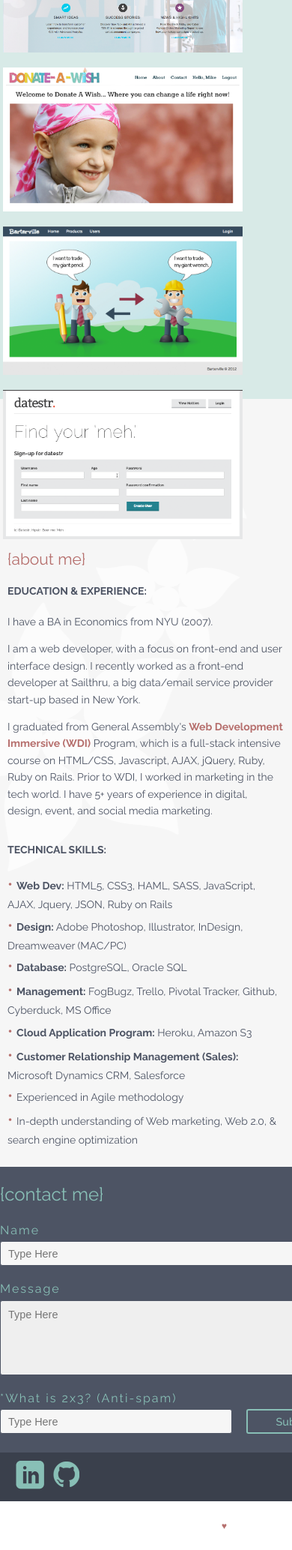
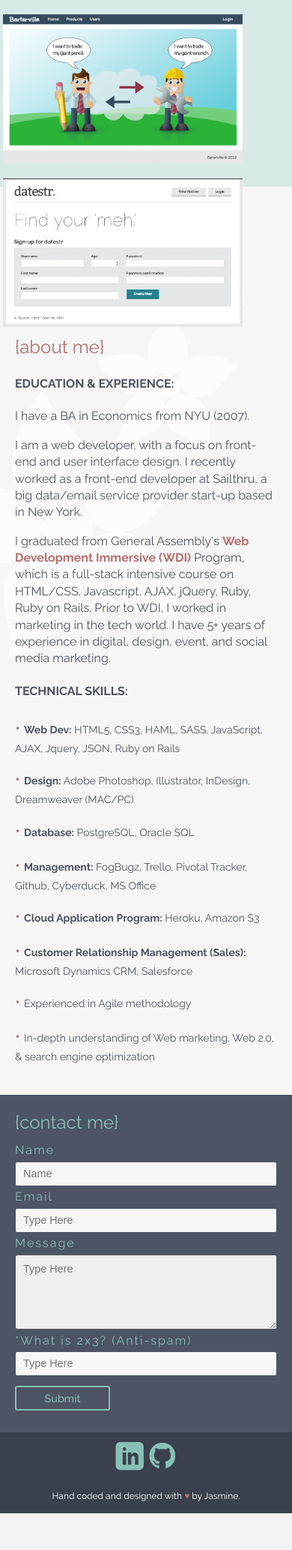
Before and after one commit to jchabra/web_portfolio, a PHP site: page / in a window 390 px wide; the page is wider, and only the part inside the window is pictured. Shown: the part 635-2702 px from the top of that part at 75% size. After the commit the page ends 2653 px from the top of that part, so only its background shows below. Run offline with PHP 8.4, Linux system fonts and the light colour scheme.

Commit message:
updated the responsive layout for about, contact and footer sections

```diff
--- a/css/style.css
+++ b/css/style.css
@@ -127,6 +127,9 @@
     color: #b66f6d;
     margin-bottom: 15px;
   }
+  section.about a:hover {
+    text-decoration: underline;
+  }
 
   section.contact {
     background-color: #4d5464;
@@ -138,19 +141,18 @@
   footer {
     background-color: #3a404c;
     color: white;
-    height: 65px;
+    height: 100%;
   }
   footer p.text {
-    float: right;
-    padding: 10px 20px;
+    text-align: right;
+    padding-top: 10px;
   }
   footer .footer_links {
     display: inline-block;
-    margin: 10px 20px;
+    margin-top: 12px;
   }
   footer .footer_links a {
     display: inline-block;
-    margin-right: 5px;
   }
   footer .footer_links a.linkedin {
     background: url("../images/linkedin_icon.png") no-repeat;
@@ -422,82 +424,44 @@
     color: #b66f6d;
   }
 
-  .zero {
-    margin: 0;
-    padding: 0;
-  }
-
-  .top {
-    margin-top: 0;
-  }
-
-  .top2 {
-    margin-top: 30px;
-  }
-
-  .underline a:hover {
-    text-decoration: underline;
-  }
-
   .text {
     font-size: 12px;
     line-height: 1.6;
     font-family: 'Raleway', serif;
   }
 
-  .about {
+  #about_bullet {
+    margin-top: 0;
+    margin-bottom: 0;
+  }
+  #about_bullet p {
     font-size: 14px;
     line-height: 1.6;
     font-family: 'Raleway', sans-serif;
   }
-  .about.bullet {
-    margin-top: 0;
-    margin-bottom: 0;
-  }
-  .about span {
+  #about_bullet span {
     font-size: 20px;
     color: #b66f6d;
     margin: 0 5px 0 0;
   }
 
-  .section {
-    margin-bottom: 200px;
+  form {
+    margin: 0 auto;
+    padding: 10px 0 0 0 !important;
   }
-
-  form {
-    width: 960px;
-    margin: 0 auto;
-  }
-  form .form_fields {
-    display: inline-block;
-    width: 460px;
-    margin-right: 15px;
-  }
-  form .form_fields.antispam {
-    width: 310px;
-  }
-  form .form_fields.antispam input {
-    width: 310px;
-  }
-  form .form_fields label {
+  form label {
     color: #88bfb6;
   }
-  form .form_textarea {
-    display: inline-block;
-    width: 940px;
-  }
-  form .form_textarea label {
-    color: #88bfb6;
+  form.contact_form div {
+    margin-bottom: 1%;
   }
 
   label {
     display: block;
-    margin-top: 20px;
     letter-spacing: 2px;
   }
 
   input, textarea {
-    width: 460px;
     height: 33px;
     background: #f6f6f6;
     border-radius: 3px;
@@ -515,7 +479,6 @@
   }
 
   textarea {
-    width: 940px;
     height: 100px;
     font-family: Arial, Helvetica, sans-serif;
     background: #efefef;
@@ -542,6 +505,7 @@
 @media screen and (min-width: 768px) {
   #header {
     background: url(../images/flower2.png) no-repeat;
+    background-color: #4d5464;
     background-size: 280px;
     background-position: 15% -45px;
     height: 190px;
@@ -564,6 +528,10 @@
   #header .container nav ul.nav_links li a:hover {
     color: #b66f6d;
   }
+
+  #contact section.contact form .submit_button {
+    margin-top: 22px;
+  }
 }
 @media screen and (max-width: 767px) {
   nav h1 {
@@ -571,6 +539,17 @@
   }
   nav ul li {
     font-size: 200%;
+  }
+
+  #contact section.contact form .submit_button {
+    margin-top: 10px;
+  }
+
+  footer .footer_links, footer p.text {
+    text-align: center;
+  }
+  footer p.text {
+    padding-top: 0px;
   }
 }
 @media screen and (max-width: 550px) {
--- a/index.html
+++ b/index.html
@@ -25,58 +25,6 @@
 </head>
 
 <body>
-<div class="grid-container" style="background: green;">
-  <div class="grid-50 mobile-grid-100" style="background: red;">
-    I am 50% wide on desktop.
-    I am 100% wide on mobile.
-  </div>
-  <div class="grid-25 mobile-grid-50" style="background: blue;">
-    I am 25% wide on desktop.
-    I am 50% wide on mobile.
-  </div>
-  <div class="grid-25 mobile-grid-50" style="background: yellow;">
-    <span class="hide-on-desktop" style="background: purple;">
-      I am hidden on desktop.
-    </span>
-    <span class="hide-on-mobile" style="background: orange;">
-      I am hidden on mobile.
-    </span>
-  </div>
-</div><!-- test example -->
-
-Test 2
-<div class="grid-container" style="border: 1px solid red;">
-  <div class="grid-50" style="border: 1px solid green;">
-    Tall content here that
-    would be alongside the
-    50%, 25|25 25|25 rows.
-  </div>
-
-  <!--
-    Nested grid units...
-  -->
-
-  <div class="grid-50 grid-parent" style="border: 1px solid blue;">
-    <div class="grid-50" style="border: 1px solid orange;">
-      Row 1:
-        I am 25% (50% of 50%)
-    </div>
-    <div class="grid-50" style="border: 1px solid yellow;">
-      Row 1:
-        I am 25% (50% of 50%)
-    </div>
-    <div class="grid-50" style="border: 1px solid pink;">
-      Row 2:
-        I am 25% (50% of 50%)
-    </div>
-    <div class="grid-50" style="border: 1px solid purple;">
-      Row 2:
-        I am 25% (50% of 50%)
-    </div>
-  </div>
-</div><!-- test 2 -->
-
-
   <div id="wrapper">
   <!-- ******** Header and Nav ******** -->
   <div id="header">
@@ -205,20 +153,22 @@ Test 2
   <div id="about">
     <section class="about">
       <div class="container grid-container">
-        <h2>{about me}</h2>
-        <h4 class="top">EDUCATION &amp; EXPERIENCE:</h4>
-        <p class="about">I have a BA in Economics from NYU (2007).</p>
-        <p class="about">I am a web developer, with a focus on front-end and user interface design. I recently worked as a front-end developer at Sailthru, a big data/email service provider start-up based in New York.</p>
-        <p class="underline about">I graduated from General Assembly's <a href="http://wdi2.github.io/students/" target="_blank"><b>Web Development Immersive (WDI)</b></a> Program, which is a full-stack intensive course on HTML/CSS, Javascript, AJAX, jQuery, Ruby, Ruby on Rails. Prior to WDI, I worked in marketing in the tech world. I have 5+ years of experience in digital, design, event, and social media marketing.</p>
-        <h4 class="top2">TECHNICAL SKILLS:</h4>
-        <p class="about bullet"><span>&bull;</span><strong>Web Dev:</strong> HTML5, CSS3, HAML, SASS, JavaScript, AJAX, Jquery, JSON, Ruby on Rails</p>
-        <p class="about bullet"><span>&bull;</span><strong>Design:</strong> Adobe Photoshop, Illustrator, InDesign, Dreamweaver (MAC/PC)</p>
-        <p class="about bullet"><span>&bull;</span><strong>Database:</strong> PostgreSQL, Oracle SQL</p>
-        <p class="about bullet"><span>&bull;</span><strong>Management:</strong> FogBugz, Trello, Pivotal Tracker, Github, Cyberduck, MS Office </p>
-        <p class="about bullet"><span>&bull;</span><strong>Cloud Application Program:</strong> Heroku, Amazon S3</p>
-        <p class="about bullet"><span>&bull;</span><strong>Customer Relationship Management (Sales):</strong> Microsoft Dynamics CRM, Salesforce</p>
-        <p class="about bullet"><span>&bull;</span>Experienced in Agile methodology</p>
-        <p class="about bullet"><span>&bull;</span>In-depth understanding of Web marketing, Web 2.0, &amp; search engine optimization</p>
+        <h2 class="grid-100 mobile-grid-100">{about me}</h2>
+        <h4 class="top grid-100 mobile-grid-100">EDUCATION &amp; EXPERIENCE:</h4>
+        <p class="grid-100 mobile-grid-100">I have a BA in Economics from NYU (2007).</p>
+        <p class="grid-100 mobile-grid-100">I am a web developer, with a focus on front-end and user interface design. I recently worked as a front-end developer at Sailthru, a big data/email service provider start-up based in New York.</p>
+        <p class="grid-100 mobile-grid-100">I graduated from General Assembly's <a href="http://wdi2.github.io/students/" target="_blank"><b>Web Development Immersive (WDI)</b></a> Program, which is a full-stack intensive course on HTML/CSS, Javascript, AJAX, jQuery, Ruby, Ruby on Rails. Prior to WDI, I worked in marketing in the tech world. I have 5+ years of experience in digital, design, event, and social media marketing.</p>
+        <h4 class="top2 grid-100 mobile-grid-100">TECHNICAL SKILLS:</h4>
+        <div id="about_bullet">
+          <p class="grid-100 mobile-grid-100"><span>&bull;</span><strong>Web Dev:</strong> HTML5, CSS3, HAML, SASS, JavaScript, AJAX, Jquery, JSON, Ruby on Rails</p>
+          <p class="grid-100 mobile-grid-100"><span>&bull;</span><strong>Design:</strong> Adobe Photoshop, Illustrator, InDesign, Dreamweaver (MAC/PC)</p>
+          <p class="grid-100 mobile-grid-100"><span>&bull;</span><strong>Database:</strong> PostgreSQL, Oracle SQL</p>
+          <p class="grid-100 mobile-grid-100"><span>&bull;</span><strong>Management:</strong> FogBugz, Trello, Pivotal Tracker, Github, Cyberduck, MS Office </p>
+          <p class="grid-100 mobile-grid-100"><span>&bull;</span><strong>Cloud Application Program:</strong> Heroku, Amazon S3</p>
+          <p class="grid-100 mobile-grid-100"><span>&bull;</span><strong>Customer Relationship Management (Sales):</strong> Microsoft Dynamics CRM, Salesforce</p>
+          <p class="grid-100 mobile-grid-100"><span>&bull;</span>Experienced in Agile methodology</p>
+          <p class="grid-100 mobile-grid-100"><span>&bull;</span>In-depth understanding of Web marketing, Web 2.0, &amp; search engine optimization</p>
+        </div>
       </div><!--//.container .grid-container-->
     </section> <!-- //.about -->
   </div><!-- //#about -->
@@ -227,26 +177,28 @@ Test 2
   <!-- ******** CONTACT ******** -->
   <div id="contact">
     <section class="contact">
-      <div class="container">
-        <h2>{contact me}</h2>
-        <form method="post" action="index.php">
-          <div class="form_fields">
+      <div class="container grid-container">
+        <h2 class="grid-100 mobile-grid-100">{contact me}</h2>
+        <form method="post" action="index.php" class="contact_form grid-100 mobile-grid-100">
+          <div class="grid-50 mobile-grid-100">
             <label>Name</label>
-            <input name="name" placeholder="Type Here">
+            <input name="name" placeholder="Name" class="grid-100 mobile-grid-100">
           </div>
-          <div class="form_fields">
+          <div class="grid-50 mobile-grid-100">
             <label>Email</label>
-            <input name="email" type="email" placeholder="Type Here">
+            <input name="email" type="email" placeholder="Type Here" class="grid-100 mobile-grid-100">
           </div>
-          <div class="form_textarea">
+          <div class="grid-100 mobile-grid-100">
             <label>Message</label>
-            <textarea name="message" placeholder="Type Here"></textarea>
+            <textarea name="message" placeholder="Type Here" class="grid-100 mobile-grid-100"></textarea>
           </div>
-          <div class="form_fields antispam">
+          <div class="antispam grid-50 mobile-grid-100">
             <label>*What is 2x3? (Anti-spam)</label>
-            <input name="human" placeholder="Type Here">
+            <input name="human" placeholder="Type Here" class="grid-100 mobile-grid-100">
           </div>
-          <input id="submit" name="submit" type="submit" value="Submit">
+          <div class="submit_button grid-50 mobile-grid-100">
+            <input id="submit" name="submit" type="submit" value="Submit" class="grid-100 mobile-grid-100">
+          </div>
         </form>
       </div>
     </section>
@@ -259,12 +211,12 @@ Test 2
   </div><!-- end of #returntotop and .homebutton -->
 
   <!-- Footer -->
-  <footer>
-    <div class="footer_links">
+  <footer class="grid-100 mobile-grid-100">
+    <div class="footer_links grid-50 mobile-grid-100">
       <a href="http://www.linkedin.com/in/jchabra" target="_blank" class="linkedin">Linkedin</a>
       <a href="https://github.com/jchabra" target="_blank" class="github">Github</a>
     </div>
-    <p class="text">Hand coded and designed with <span class="pink">&hearts;</span> by Jasmine.</p>
+    <p class="text grid-50 mobile-grid-100">Hand coded and designed with <span class="pink">&hearts;</span> by Jasmine.</p>
   </footer>
 </div><!-- //#wrapper -->
 </body>
--- a/sass/style.scss
+++ b/sass/style.scss
@@ -8,7 +8,7 @@
 //    c) Navigation
 //    d) Footer
 //    e) Portfoliio Affects
-//    f)  Other Layout Styles
+//     f) Other Layout Styles
 //    g) Contact Form
 // 5) Large Device Media Queries
 // 6) Small Device Media Queries
@@ -165,6 +165,9 @@ section.about {
     color: $pink;
     margin-bottom: 15px;
   }
+  a:hover {
+    text-decoration: underline;
+  }
 }
 
 section.contact {
@@ -178,17 +181,16 @@ section.contact {
 footer {
   background-color: $darkblue;
   color: $white;
-  height: 65px;
+  height: 100%;
   p.text {
-    float: right;
-    padding: 10px 20px;
+    text-align: right;
+    padding-top: 10px;
   }
   .footer_links {
     display: inline-block;
-    margin: 10px 20px;
+    margin-top: 12px;
     a {
       display: inline-block;
-      margin-right: 5px;
       &.linkedin {
         background: url('../images/linkedin_icon.png') no-repeat;
         background-position: 0px 0px;
@@ -466,22 +468,22 @@ figure.image-effect:hover p.icon-links a:first-child {
   color: $pink;
 }
 
-.zero {
-  margin: 0;
-  padding: 0;
-}
+// .zero {
+//   margin: 0;
+//   padding: 0;
+// }
 
-.top {
-  margin-top: 0;
-}
+// .top {
+//   margin-top: 0;
+// }
 
-.top2 {
-  margin-top: 30px;
-}
+// .top2 {
+//   margin-top: 30px;
+// }
 
-.underline a:hover {
-  text-decoration: underline;
-}
+// .section {
+//   margin-bottom: 200px;
+// }
 
 .text {
   font-size: 12px;
@@ -489,13 +491,14 @@ figure.image-effect:hover p.icon-links a:first-child {
   font-family: 'Raleway', serif;
 }
 
-.about {
+#about_bullet {
+  margin-top: 0;
+  margin-bottom: 0;
+  p {
     font-size: 14px;
     line-height: 1.6;
     font-family: 'Raleway', sans-serif;
-  &.bullet {
-    margin-top: 0;
-    margin-bottom: 0;
+
   }
   span {
     font-size: 20px;
@@ -504,46 +507,28 @@ figure.image-effect:hover p.icon-links a:first-child {
   }
 }
 
-.section {
-  margin-bottom: 200px;
-}
-
-
 // **** CONTACT FORM *** //
 form {
-  width:960px;
   margin:0 auto;
-  .form_fields {
-    display: inline-block;
-    width: 460px;
-    margin-right: 15px;
-    &.antispam {
-      width: 310px;
-      input {
-        width: 310px;
-      }
-    }
+  padding: 10px 0 0 0 !important;
   label {
     color: $green;
   }
-  }
-  .form_textarea {
-    display: inline-block;
-    width: 940px;
-    label {
-      color: $green;
+  &.contact_form {
+    div {
+      margin-bottom: 1%;
     }
   }
-}
+}//end of form
 
 label {
   display:block;
-  margin-top:20px;
+  // margin-top:20px;
   letter-spacing:2px;
 }
 
 input, textarea {
-  width:460px;
+  // width:460px;
   height:33px;
   background:$beige;
   border-radius:3px;
@@ -561,7 +546,7 @@ input:focus, textarea:focus {
 }
 
 textarea {
-  width: 940px;
+  // width: 940px;
   height:100px;
   font-family:Arial, Helvetica, sans-serif;
   background: #efefef;
@@ -593,6 +578,7 @@ textarea {
 // ****  NAVIGATION  *****//
 #header {
   background:url(../images/flower2.png) no-repeat;
+  background-color: $blue;
   background-size: 280px;
   background-position: 15% -45px;
   height: 190px;
@@ -622,6 +608,16 @@ textarea {
   }
 } //#header
 
+#contact {
+  section.contact {
+    form {
+      .submit_button {
+        margin-top: 22px;
+      }
+    }
+  }
+}
+
 } // media query min-width 768px
 
 // **** --------------- SMALL DEVICE MEDIA QUERIES ----------------- *****//
@@ -637,7 +633,24 @@ textarea {
       }
     }
   }
+  #contact {
+    section.contact {
+      form {
+        .submit_button {
+          margin-top: 10px;
         }
+      }
+    }
+  }
+  footer {
+    .footer_links, p.text {
+      text-align: center;
+    }
+    p.text {
+      padding-top: 0px;
+    }
+  }
+} // media query max-width 767px
 
 @media screen and (max-width: 550px) {
   nav {
@@ -650,4 +663,4 @@ textarea {
       }
     }
   }
-}
+} // media query max-width 550px
```
Lines whose indentation alone changed are shown as unchanged.
